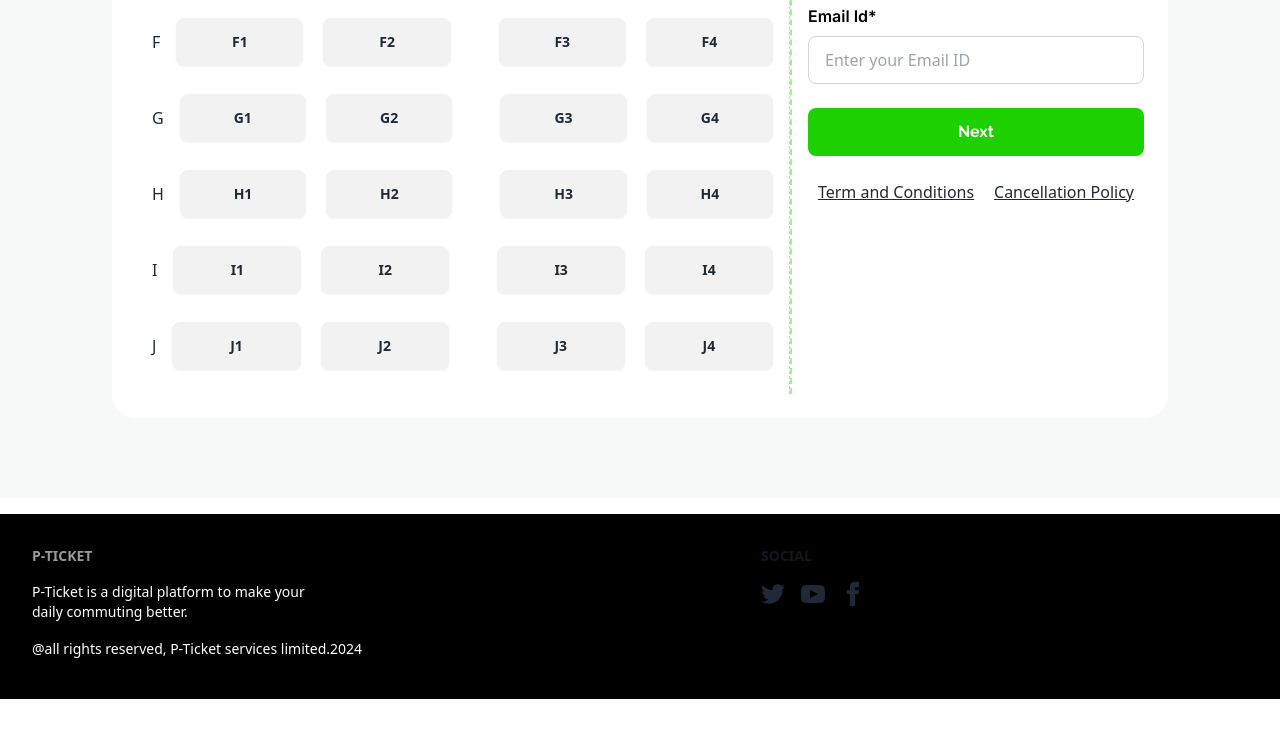
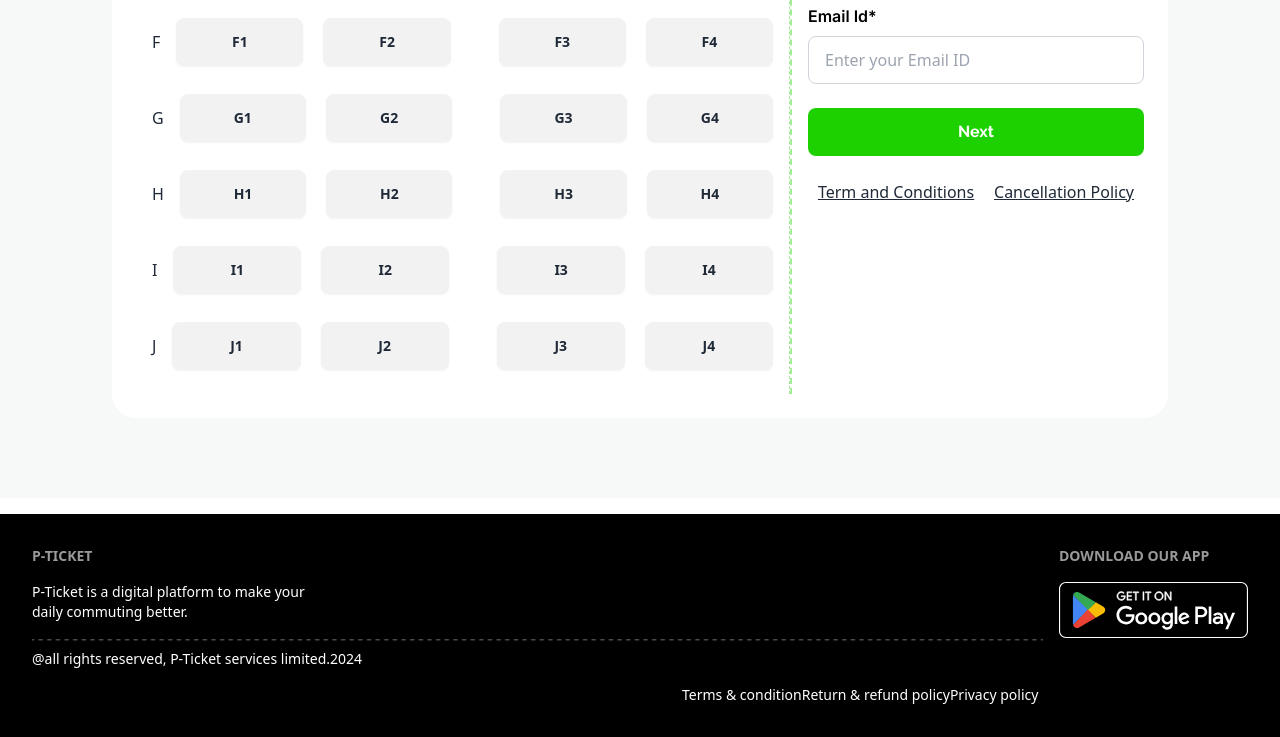
Before and after one commit to mdamjad4412/Assingment-5, a plain HTML site: page index.html in a window 1280 px wide. Shown: the part 2627-3364 px from the top of the page. Before the commit the page ends 3326 px from the top, so only its background shows below. Drawn offline with nearby package versions, Linux system fonts and the light colour scheme.

Commit message:
crated a footer section

```diff
--- a/index.html
+++ b/index.html
@@ -654,18 +654,30 @@
      <p>P-Ticket is a digital platform to make your <br>
        daily commuting better.</p>
        <hr>
+       <img src="images/Line 1.png" alt="">
        <p class="mb-2">@all rights reserved, P-Ticket services limited.2024</p>
+
+     <div class="flex ml-[650px] text-white">
+      <a class="link link-hover">Terms & condition</a>
+      <a class="link link-hover">Return & refund policy</a>
+      <a class="link link-hover">Privacy policy</a>
+     </div>
       </nav>
 
 
       <nav>
-        <h6 class="footer-title">Social</h6>
+        <h6 class="footer-title text-white">Download our app</h6>
         <div class="grid grid-flow-col gap-4">
-          <a><svg xmlns="http://www.w3.org/2000/svg" width="24" height="24" viewBox="0 0 24 24" class="fill-current"><path d="M24 4.557c-.883.392-1.832.656-2.828.775 1.017-.609 1.798-1.574 2.165-2.724-.951.564-2.005.974-3.127 1.195-.897-.957-2.178-1.555-3.594-1.555-3.179 0-5.515 2.966-4.797 6.045-4.091-.205-7.719-2.165-10.148-5.144-1.29 2.213-.669 5.108 1.523 6.574-.806-.026-1.566-.247-2.229-.616-.054 2.281 1.581 4.415 3.949 4.89-.693.188-1.452.232-2.224.084.626 1.956 2.444 3.379 4.6 3.419-2.07 1.623-4.678 2.348-7.29 2.04 2.179 1.397 4.768 2.212 7.548 2.212 9.142 0 14.307-7.721 13.995-14.646.962-.695 1.797-1.562 2.457-2.549z"></path></svg></a>
-          <a><svg xmlns="http://www.w3.org/2000/svg" width="24" height="24" viewBox="0 0 24 24" class="fill-current"><path d="M19.615 3.184c-3.604-.246-11.631-.245-15.23 0-3.897.266-4.356 2.62-4.385 8.816.029 6.185.484 8.549 4.385 8.816 3.6.245 11.626.246 15.23 0 3.897-.266 4.356-2.62 4.385-8.816-.029-6.185-.484-8.549-4.385-8.816zm-10.615 12.816v-8l8 3.993-8 4.007z"></path></svg></a>
-          <a><svg xmlns="http://www.w3.org/2000/svg" width="24" height="24" viewBox="0 0 24 24" class="fill-current"><path d="M9 8h-3v4h3v12h5v-12h3.642l.358-4h-4v-1.667c0-.955.192-1.333 1.115-1.333h2.885v-5h-3.808c-3.596 0-5.192 1.583-5.192 4.615v3.385z"></path></svg></a>
+          <div>
+            <img src="images/Group 104.svg" alt="">
+          </div>
+
         </div>
       </nav>
+
+
+
+
     </footer>
   </body>
 </html>
```
Also changed, not shown: images/Group 104.svg (added), images/Line 1.png (added).
